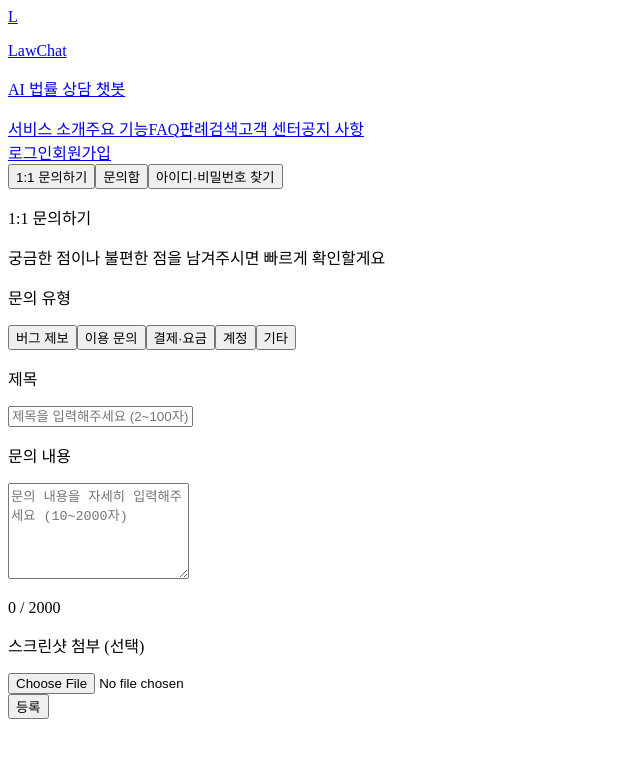
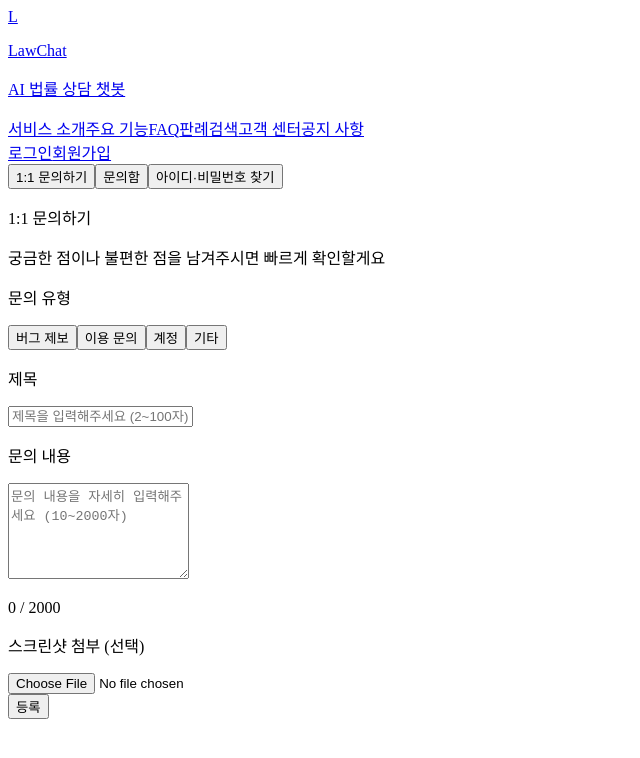
Before and after one commit to leehyojae0710-commits/Law-Chat, a React (Vite) app in the folder frontend/: page /support in a window 1280 px wide. Shown: the top 758 px of the page, without its empty margins (0-640 px from the left). Built offline with nearby package versions, Linux system fonts and the light colour scheme; no server answers; the HTML template or start-up script is replaced by a standard one.

Commit message:
feat: remove BILLING category from InquiryCategory type

```diff
--- a/frontend/src/features/support/types.ts
+++ b/frontend/src/features/support/types.ts
@@ -1,11 +1,10 @@
 export type SupportTab = "inquiry-form" | "inquiry-list" | "find-account";
 
-export type InquiryCategory = "BUG" | "USAGE" | "BILLING" | "ACCOUNT" | "ETC";
+export type InquiryCategory = "BUG" | "USAGE" | "ACCOUNT" | "ETC";
 
 export const INQUIRY_CATEGORY_LABELS: Record<InquiryCategory, string> = {
   BUG: "버그 제보",
   USAGE: "이용 문의",
-  BILLING: "결제·요금",
   ACCOUNT: "계정",
   ETC: "기타",
 };
```
